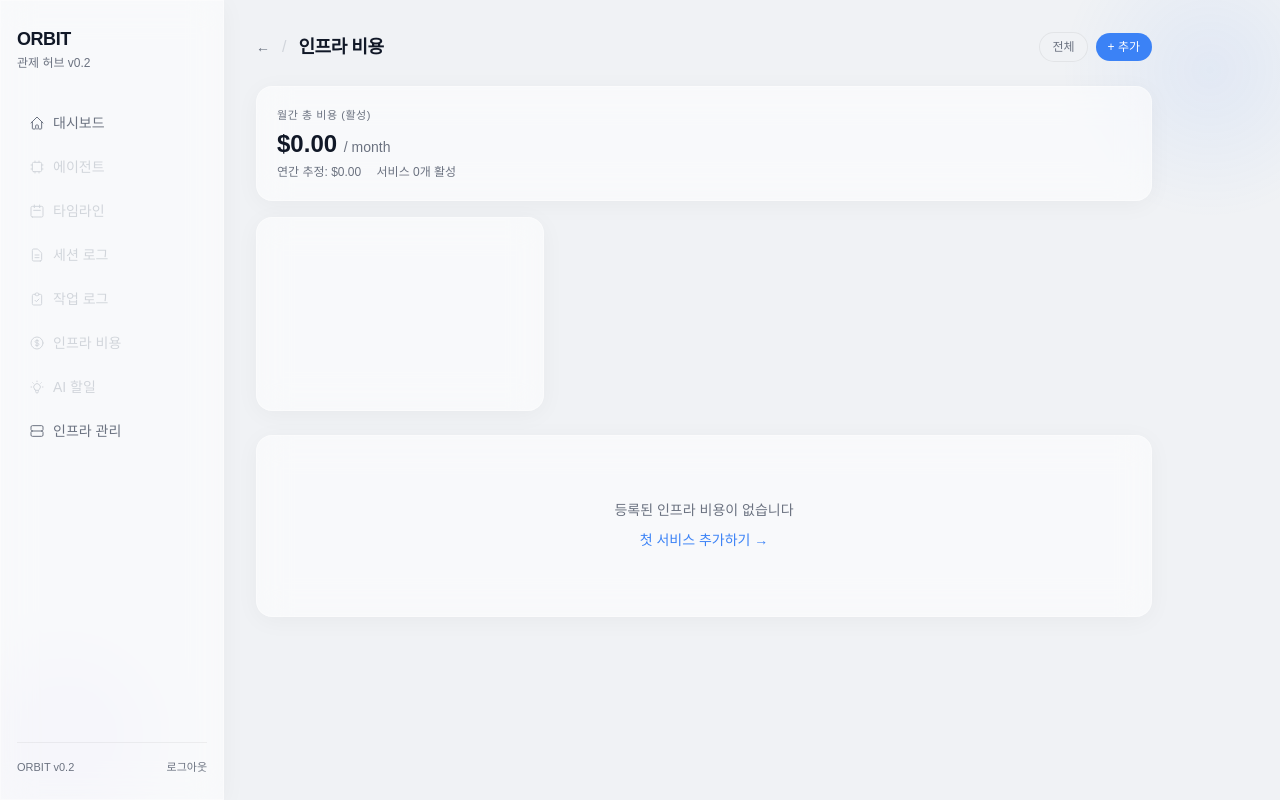
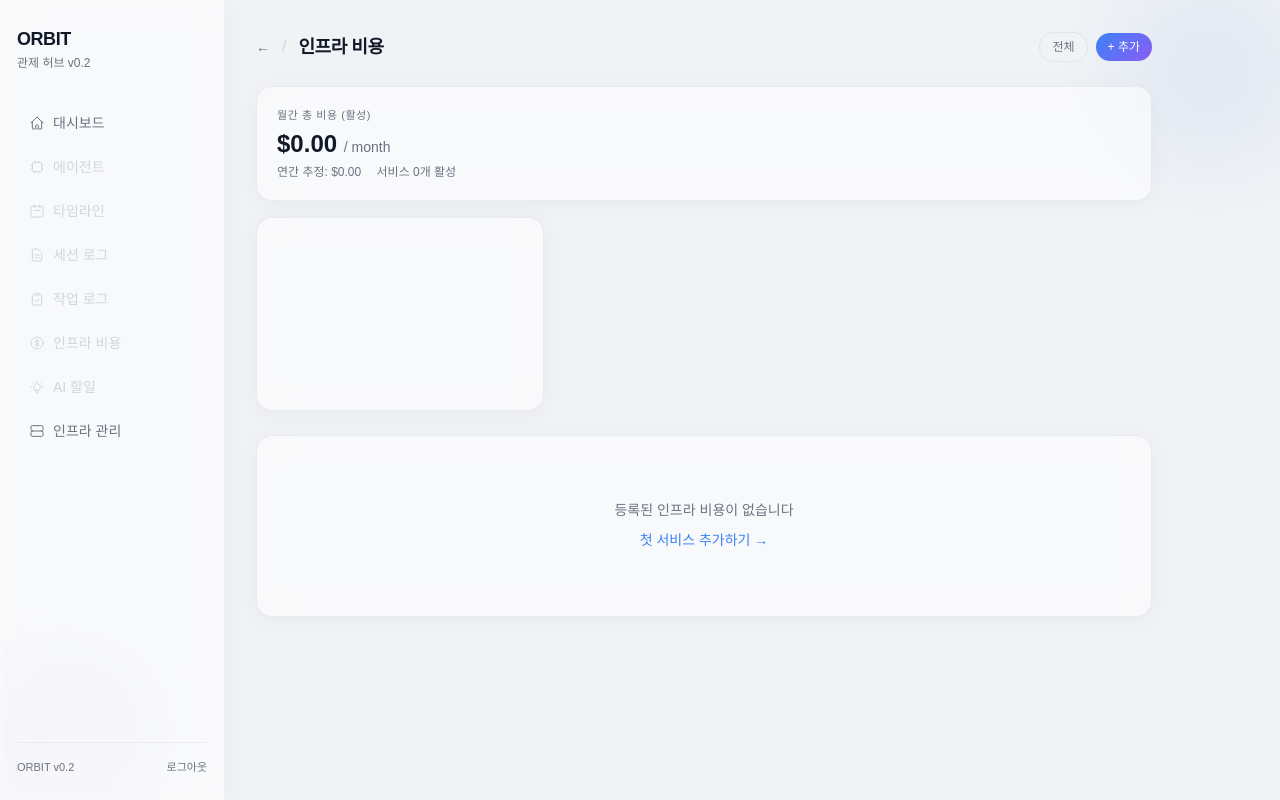
Before and after one commit to hjwon06/orbit, a Python web app: template app/templates/costs.html in a window 1280 px wide. Run offline with Jinja, Linux system fonts and the light colour scheme; the template is opened without the code that fills it, so the values that code supplies are empty; a map, chart or similar area stays blank; some libraries are stand-ins or nearby versions; some web fonts are replaced.

Commit message:
Glass 고도화: 버튼 그라데이션 + 폰트 강화 + border 소프트화
- bg-accent: linear-gradient(135deg, #3B82F6, #8B5CF6)
- hover: linear-gradient(135deg, #2563EB, #7C3AED)
- border-border: rgba(0,0,0,.06) 소프트화
- h2/h3/font-semibold: font-weight 800 강화

Co-Authored-By: Claude Opus 4.6 (1M context) <noreply@anthropic.com>

```diff
--- a/app/templates/base.html
+++ b/app/templates/base.html
@@ -79,6 +79,19 @@
             border: 1px solid rgba(255,255,255,.35) !important;
             box-shadow: 0 4px 24px rgba(0,0,0,.04);
         }
+        /* 그라데이션 버튼 (bg-accent 오버라이드) */
+        .bg-accent {
+            background: linear-gradient(135deg, #3B82F6, #8B5CF6) !important;
+        }
+        .hover\:bg-accent-dark:hover {
+            background: linear-gradient(135deg, #2563EB, #7C3AED) !important;
+        }
+        /* border 소프트화 */
+        .border-border {
+            border-color: rgba(0,0,0,.06) !important;
+        }
+        /* 폰트 강화 */
+        h2, h3, .font-semibold { font-weight: 800 !important; }
         .htmx-indicator { opacity: 0; transition: opacity 200ms ease-in; }
         .htmx-request .htmx-indicator { opacity: 1; }
         .htmx-request.htmx-indicator { opacity: 1; }
```
